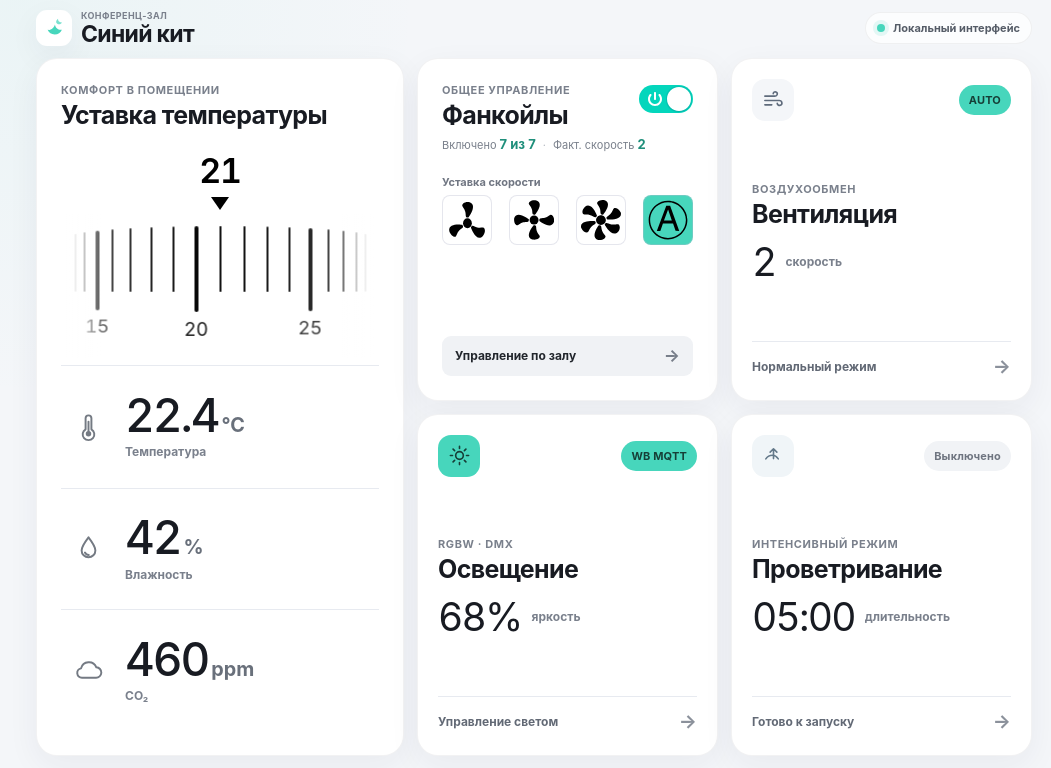
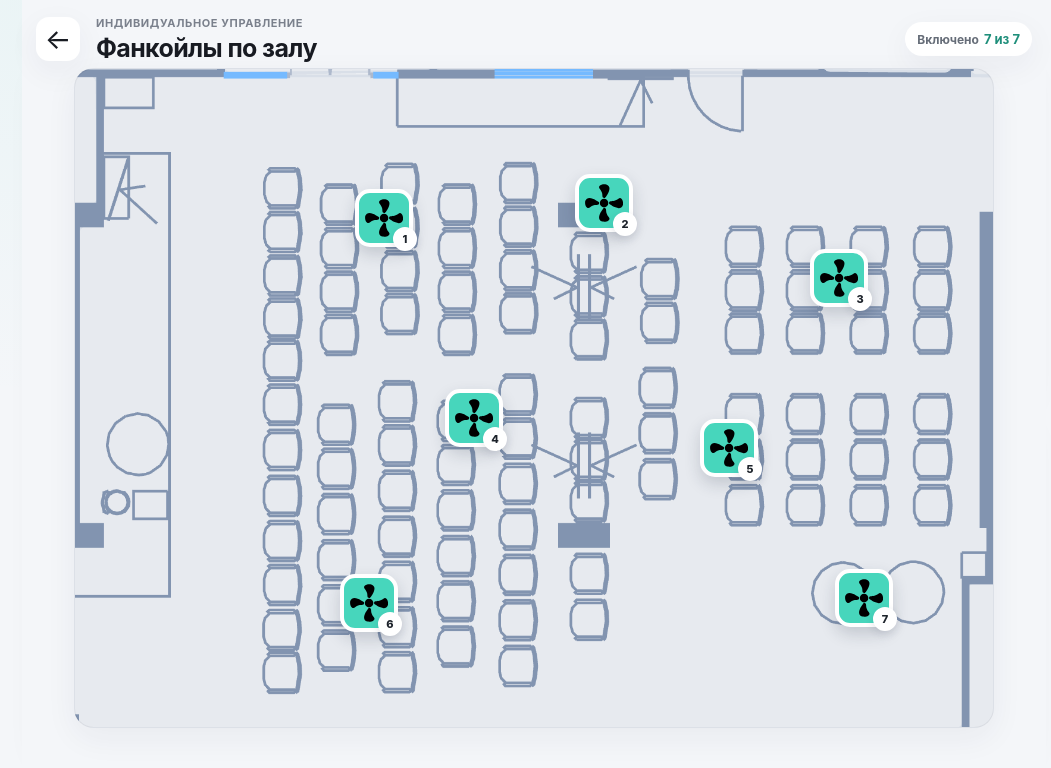
Before and after one commit to Lex26p/bluewhale, a plain HTML site: page index.html in a window 1280 px wide. Both pictures are taken after a click on the button "Открыть управление фанкойлами по залу". Shown: the whole page, without its empty margins (106-1157 px from the left). Drawn offline with Linux system fonts and the light colour scheme.

Commit message:
WEB-05: add individual fan coil layout

```diff
--- /dev/null
+++ b/css/fancoil-layout.css
@@ -0,0 +1,148 @@
+/* WEB-05: individual fan-coil layout. */
+.app-shell {
+  position: relative;
+}
+
+.fan-layout-screen[hidden] {
+  display: none;
+}
+
+.fan-layout-screen {
+  position: absolute;
+  z-index: 50;
+  inset: 0;
+  display: flex;
+  flex-direction: column;
+  padding: 10px 14px 12px;
+  background: var(--bg);
+}
+
+.fan-layout-header {
+  flex: 0 0 58px;
+  display: grid;
+  grid-template-columns: 48px 1fr auto;
+  align-items: center;
+  gap: 12px;
+}
+
+.fan-layout-back {
+  width: 44px;
+  height: 44px;
+  display: grid;
+  place-items: center;
+  padding: 0;
+  border: 0;
+  border-radius: 13px;
+  color: var(--text);
+  background: #fff;
+  box-shadow: var(--shadow);
+  font-size: 28px;
+  line-height: 1;
+  appearance: none;
+  -webkit-appearance: none;
+  -webkit-tap-highlight-color: transparent;
+  touch-action: manipulation;
+}
+
+.fan-layout-count {
+  min-height: 34px;
+  display: flex;
+  align-items: center;
+  gap: 5px;
+  padding: 0 12px;
+  border-radius: 999px;
+  color: #666d78;
+  background: #fff;
+  box-shadow: var(--shadow);
+  font-size: 12px;
+  font-weight: 650;
+  white-space: nowrap;
+}
+
+.fan-layout-count strong {
+  color: var(--accent-deep);
+  font-size: 13px;
+}
+
+.fan-layout-map {
+  position: relative;
+  flex: 0 0 660px;
+  width: 920px;
+  height: 660px;
+  align-self: center;
+  overflow: hidden;
+  border: 1px solid rgba(26, 31, 43, 0.06);
+  border-radius: 20px;
+  background-color: #e9edf3;
+  background-image: url("../images/fancoil-layout.png");
+  background-repeat: no-repeat;
+  background-position: center;
+  background-size: 100% 100%;
+  box-shadow: var(--shadow);
+}
+
+.fancoil-node {
+  position: absolute;
+  width: 58px;
+  height: 58px;
+  display: grid;
+  place-items: center;
+  padding: 0;
+  border: 4px solid #fff;
+  border-radius: 15px;
+  color: #111;
+  background: #ef6d6d;
+  box-shadow: 0 7px 16px rgba(31, 42, 68, 0.18);
+  appearance: none;
+  -webkit-appearance: none;
+  -webkit-tap-highlight-color: transparent;
+  touch-action: manipulation;
+}
+
+.fancoil-node.is-on {
+  background: var(--accent);
+}
+
+.fancoil-node img {
+  width: 38px;
+  height: 38px;
+  pointer-events: none;
+}
+
+.fancoil-node span {
+  position: absolute;
+  right: -8px;
+  bottom: -8px;
+  min-width: 24px;
+  height: 24px;
+  display: grid;
+  place-items: center;
+  padding: 0 5px;
+  border: 2px solid #fff;
+  border-radius: 999px;
+  color: #1d232b;
+  background: #fff;
+  box-shadow: 0 3px 9px rgba(31, 42, 68, 0.13);
+  font-size: 11px;
+  font-weight: 800;
+  line-height: 1;
+  pointer-events: none;
+}
+
+.fancoil-node:focus-visible,
+.fan-layout-back:focus-visible {
+  outline: 2px solid var(--accent-deep);
+  outline-offset: 3px;
+}
+
+/*
+ * Временные координаты WEB-05 R1.
+ * Для ручной расстановки меняй только top и left в этих семи правилах.
+ */
+.fancoil-node--1 { top: 120px; left: 280px; }
+.fancoil-node--2 { top: 105px; left: 500px; }
+.fancoil-node--3 { top: 180px; left: 735px; }
+.fancoil-node--4 { top: 320px; left: 370px; }
+.fancoil-node--5 { top: 350px; left: 625px; }
+.fancoil-node--6 { top: 505px; left: 265px; }
+.fancoil-node--7 { top: 500px; left: 760px; }
--- a/index.html
+++ b/index.html
@@ -6,6 +6,7 @@
   <meta name="theme-color" content="#f4f6f9">
   <title>Синий кит — конференц-зал</title>
   <link rel="stylesheet" href="css/app.css">
+  <link rel="stylesheet" href="css/fancoil-layout.css">
 </head>
 <body>
   <div class="app-shell">
@@ -135,7 +136,7 @@
             </div>
           </div>
 
-          <button class="fan-layout-action" type="button" aria-label="Открыть управление фанкойлами по залу">
+          <button class="fan-layout-action" type="button" data-fancoil-layout-open aria-label="Открыть управление фанкойлами по залу">
             <span>Управление по залу</span>
             <span aria-hidden="true">→</span>
           </button>
@@ -215,7 +216,50 @@
         </article>
       </section>
     </main>
+
+    <section class="fan-layout-screen" data-fancoil-layout-screen hidden aria-labelledby="fan-layout-title">
+      <header class="fan-layout-header">
+        <button class="fan-layout-back" type="button" data-fancoil-layout-close aria-label="Вернуться на главный экран">←</button>
+        <div>
+          <p class="eyebrow">Индивидуальное управление</p>
+          <h2 id="fan-layout-title">Фанкойлы по залу</h2>
+        </div>
+        <div class="fan-layout-count">Включено <strong data-fancoil-layout-count>7 из 7</strong></div>
+      </header>
+
+      <div class="fan-layout-map" aria-label="План помещения с семью фанкойлами">
+        <button class="fancoil-node fancoil-node--1 is-on" type="button" data-fancoil-node="1" aria-pressed="true" aria-label="Фанкойл 1, включен">
+          <img src="images/vent-mid.svg" alt="" aria-hidden="true">
+          <span>1</span>
+        </button>
+        <button class="fancoil-node fancoil-node--2 is-on" type="button" data-fancoil-node="2" aria-pressed="true" aria-label="Фанкойл 2, включен">
+          <img src="images/vent-mid.svg" alt="" aria-hidden="true">
+          <span>2</span>
+        </button>
+        <button class="fancoil-node fancoil-node--3 is-on" type="button" data-fancoil-node="3" aria-pressed="true" aria-label="Фанкойл 3, включен">
+          <img src="images/vent-mid.svg" alt="" aria-hidden="true">
+          <span>3</span>
+        </button>
+        <button class="fancoil-node fancoil-node--4 is-on" type="button" data-fancoil-node="4" aria-pressed="true" aria-label="Фанкойл 4, включен">
+          <img src="images/vent-mid.svg" alt="" aria-hidden="true">
+          <span>4</span>
+        </button>
+        <button class="fancoil-node fancoil-node--5 is-on" type="button" data-fancoil-node="5" aria-pressed="true" aria-label="Фанкойл 5, включен">
+          <img src="images/vent-mid.svg" alt="" aria-hidden="true">
+          <span>5</span>
+        </button>
+        <button class="fancoil-node fancoil-node--6 is-on" type="button" data-fancoil-node="6" aria-pressed="true" aria-label="Фанкойл 6, включен">
+          <img src="images/vent-mid.svg" alt="" aria-hidden="true">
+          <span>6</span>
+        </button>
+        <button class="fancoil-node fancoil-node--7 is-on" type="button" data-fancoil-node="7" aria-pressed="true" aria-label="Фанкойл 7, включен">
+          <img src="images/vent-mid.svg" alt="" aria-hidden="true">
+          <span>7</span>
+        </button>
+      </div>
+    </section>
   </div>
   <script src="js/app.js" defer></script>
+  <script src="js/fancoil-layout.js" defer></script>
 </body>
 </html>
--- /dev/null
+++ b/js/fancoil-layout.js
@@ -0,0 +1,91 @@
+(() => {
+  "use strict";
+
+  const openButton = document.querySelector("[data-fancoil-layout-open]");
+  const closeButton = document.querySelector("[data-fancoil-layout-close]");
+  const screen = document.querySelector("[data-fancoil-layout-screen]");
+  const nodes = Array.from(document.querySelectorAll("[data-fancoil-node]"));
+  const mainCount = document.querySelector("[data-fancoil-count]");
+  const layoutCount = document.querySelector("[data-fancoil-layout-count]");
+  const generalPower = document.querySelector("[data-fancoil-power]");
+
+  if (!openButton || !closeButton || !screen || nodes.length !== 7 || !mainCount || !layoutCount) {
+    return;
+  }
+
+  // WEB-05 demo only. Real individual WB/MQTT states are intentionally deferred.
+  const states = new Map(nodes.map((node) => [node.dataset.fancoilNode, true]));
+
+  function enabledCount() {
+    let count = 0;
+    for (const enabled of states.values()) {
+      if (enabled) count += 1;
+    }
+    return count;
+  }
+
+  function renderNode(node) {
+    const id = node.dataset.fancoilNode;
+    const enabled = states.get(id) === true;
+
+    node.classList.toggle("is-on", enabled);
+    node.setAttribute("aria-pressed", String(enabled));
+    node.setAttribute("aria-label", `Фанкойл ${id}, ${enabled ? "включен" : "выключен"}`);
+  }
+
+  function renderCounts() {
+    const count = enabledCount();
+    const text = `${count} из 7`;
+    mainCount.textContent = text;
+    layoutCount.textContent = text;
+  }
+
+  function renderAll() {
+    nodes.forEach(renderNode);
+    renderCounts();
+  }
+
+  function openScreen() {
+    screen.hidden = false;
+    closeButton.focus({ preventScroll: true });
+  }
+
+  function closeScreen() {
+    screen.hidden = true;
+    openButton.focus({ preventScroll: true });
+  }
+
+  openButton.addEventListener("click", openScreen);
+  closeButton.addEventListener("click", closeScreen);
+
+  screen.addEventListener("click", (event) => {
+    const node = event.target.closest("[data-fancoil-node]");
+    if (!node || !screen.contains(node)) {
+      return;
+    }
+
+    const id = node.dataset.fancoilNode;
+    states.set(id, !(states.get(id) === true));
+    renderNode(node);
+    renderCounts();
+  });
+
+  if (generalPower) {
+    generalPower.addEventListener("click", () => {
+      // app.js handles the common toggle first; mirror its resulting state to the seven demo nodes.
+      const powered = generalPower.getAttribute("aria-pressed") === "true";
+      for (const id of states.keys()) {
+        states.set(id, powered);
+      }
+      renderAll();
+    });
+  }
+
+  document.addEventListener("keydown", (event) => {
+    if (event.key === "Escape" && !screen.hidden) {
+      closeScreen();
+    }
+  });
+
+  renderAll();
+})();
```
Also changed, not shown: images/fancoil-layout.png (added), 1 other file.
